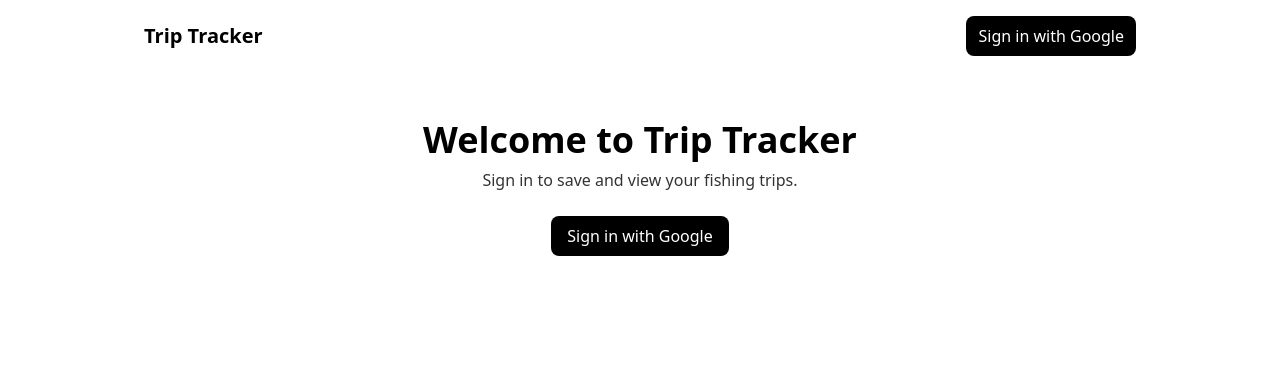
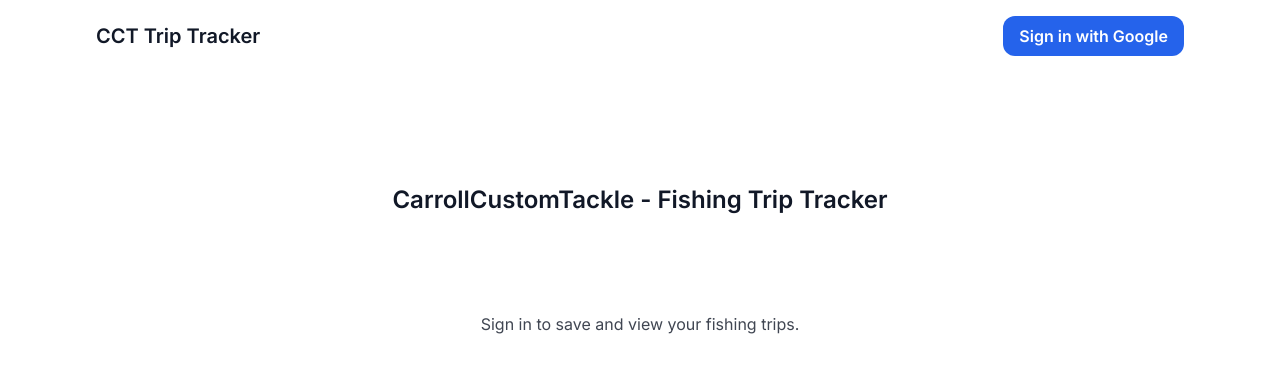
Before and after one commit to matthewcarroll2020/fishing-trip-tracker, a React (Vite) app: page / in a window 1280 px wide. Shown: the top 372 px of the page. Built offline with nearby package versions, Linux system fonts and the light colour scheme; no server answers.

Commit message:
adjust styling and comments

```diff
--- a/index.html
+++ b/index.html
@@ -6,6 +6,9 @@
     <meta charset="UTF-8" />
     <meta name="viewport" content="width=device-width, initial-scale=1.0" />
     <title>Fishing Trip Tracker</title>
+
+    <link rel="preconnect" href="https://fonts.gstatic.com" crossorigin>
+    <link href="https://fonts.googleapis.com/css2?family=Inter:wght@400;600;700&display=swap" rel="stylesheet">
   </head>
   <body>
     <div id="root"></div>
--- a/src/App.jsx
+++ b/src/App.jsx
@@ -10,15 +10,13 @@
 // Navbar component for navigation
 function Navbar({ user }) {
   return (
-    <header className="max-w-5xl mx-auto px-4 py-4 flex items-center justify-between">
-      <Link to="/" className="text-xl font-semibold">Trip Tracker</Link>
+    <header className="container-app py-4 flex items-center justify-between">
+      <a href="#/" className="text-xl font-semibold">CCT Trip Tracker</a>
       <nav className="flex items-center gap-3">
-        {/* Add trip form route */}
-        {user && <Link to="/add" className="px-3 py-2 rounded-lg bg-black text-white">Add trip</Link>}
-        {/* Sign in/sign out button */}
+        {user && <a href="#/add" className="btn btn-primary">Add trip</a>}
         {user
-          ? <button onClick={() => signOut(auth)} className="px-3 py-2 rounded-lg border">Sign out</button>
-          : <button onClick={() => signInWithPopup(auth, provider)} className="px-3 py-2 rounded-lg bg-black text-white">Sign in with Google</button>}
+          ? <button onClick={() => signOut(auth)} className="btn btn-outline">Sign out</button>
+          : <button onClick={() => signInWithPopup(auth, provider)} className="btn btn-primary">Sign in with Google</button>}
       </nav>
     </header>
   );
--- a/src/components/TripForm.jsx
+++ b/src/components/TripForm.jsx
@@ -64,8 +64,8 @@
         <input type="date" name="date" value={form.date} onChange={onChange} className="w-full border rounded-lg px-3 py-2" />
       </div>
       <div>
-        <label className="block text-sm mb-1">Location</label>
-        <input name="location" value={form.location} onChange={onChange} className="w-full border rounded-lg px-3 py-2" />
+        <label className="label">Location</label>
+        <input name="location" value={form.location} onChange={onChange} className="input" />
       </div>
       <div>
         <label className="block text-sm mb-1">Fish caught, comma separated</label>
--- a/src/components/TripList.jsx
+++ b/src/components/TripList.jsx
@@ -29,10 +29,12 @@
     <ul className="grid grid-cols-1 sm:grid-cols-2 gap-4 mt-4">
       {/* Map over trips and display each one (location, date, species) */}
       {trips.map(t => (
-        <li key={t.id} className="rounded-2xl border p-4">
+        <li key={t.id} className="card p-4">
           <h3 className="text-lg font-semibold">{t.location || "Unknown spot"}</h3>
-          <p className="text-sm opacity-80">{new Date(t.date).toLocaleDateString()}</p>
-          <p className="mt-2 text-sm">Fish, {(t.species || []).join(", ") || "n,a"}</p>
+          <p className="text-sm text-gray-500">{new Date(t.date).toLocaleDateString()}</p>
+          <p className="mt-2 text-sm text-gray-600 dark:text-gray-300">
+            Fish: {(t.species || []).join(", ") || "N/A"}
+          </p>
         </li>
       ))}
     </ul>
--- a/src/index.css
+++ b/src/index.css
@@ -3,3 +3,37 @@
 @tailwind base;
 @tailwind components;
 @tailwind utilities;
+
+/* Base layer: set app-wide defaults */
+@layer base {
+  :root {
+    --bg: 255 255 255;   /* white */
+    --fg: 17 24 39;      /* gray-900 */
+    --muted: 107 114 128;/* gray-500 */
+  }
+  .dark {
+    --bg: 17 24 39;      /* gray-900 */
+    --fg: 243 244 246;   /* gray-100 */
+    --muted: 156 163 175;/* gray-400 */
+  }
+
+  html, body, #root {
+    height: 100%;
+  }
+  body {
+    @apply antialiased bg-[rgb(var(--bg))] text-[rgb(var(--fg))];
+    font-family: "Inter", ui-sans-serif, system-ui, -apple-system, Segoe UI, Roboto, Helvetica, Arial, "Apple Color Emoji","Segoe UI Emoji";
+  }
+}
+
+/* Components layer: simple reusable patterns */
+@layer components {
+  .container-app { @apply max-w-content mx-auto px-4; }
+  .card { @apply bg-white dark:bg-gray-800 border border-gray-200/70 dark:border-gray-700 rounded-2xl shadow-card; }
+  .btn { @apply inline-flex items-center justify-center rounded-xl px-4 py-2 font-semibold transition; }
+  .btn-primary { @apply btn bg-brand text-white hover:bg-brand-700; }
+  .btn-outline { @apply btn border border-gray-300 hover:bg-gray-50 dark:border-gray-600 dark:hover:bg-gray-700; }
+  .input { @apply w-full rounded-xl border border-gray-300 dark:border-gray-600 bg-white dark:bg-gray-800 px-3 py-2 focus:outline-none focus:ring-2 focus:ring-brand/60; }
+  .label { @apply block text-sm font-medium text-gray-700 dark:text-gray-300 mb-1; }
+  .section-title { @apply text-2xl font-semibold; }
+}
--- a/src/pages/Home.jsx
+++ b/src/pages/Home.jsx
@@ -4,8 +4,8 @@
 import { Link } from "react-router-dom";
 
 export default function Home({ user }) {
-  // If user is not logged in, prompt to sign in on Welcome page
-  if (!user) return <p className="mt-6">Please sign in on the Welcome page.</p>;
+  // If user is not logged in, prompt to sign in
+  if (!user) return <p className="mt-6">Please sign in to view your trips.</p>;
 
   // If user is logged in, show their trips
   return (
--- a/src/pages/Welcome.jsx
+++ b/src/pages/Welcome.jsx
@@ -8,16 +8,10 @@
   if (user) return <Navigate to="/app" replace />;
   return (
     <section className="max-w-xl mx-auto mt-12 text-center">
-      <h1 className="text-4xl font-bold">Welcome to Trip Tracker</h1>
+      <main className="container-app py-16 text-center">
+        <h1 className="section-title mb-6">CarrollCustomTackle - Fishing Trip Tracker</h1>
+      </main>
       <p className="mt-2 opacity-80">Sign in to save and view your fishing trips.</p>
-
-      {/* Sign in button */}
-      <button
-        onClick={() => signInWithPopup(auth, provider)}
-        className="mt-6 px-4 py-2 rounded-lg bg-black text-white"
-      >
-        Sign in with Google
-      </button>
     </section>
   );
 }
--- a/tailwind.config.js
+++ b/tailwind.config.js
@@ -3,6 +3,42 @@
 /** @type {import('tailwindcss').Config} */
 export default {
   content: ["./index.html", "./src/**/*.{js,jsx,ts,tsx}"],
-  theme: { extend: {} },
+  darkMode: "class", // enable dark mode via a 'dark' class on <html> or <body>
+  theme: {
+    extend: {
+      // Brand colors (tweak to your taste)
+      colors: {
+        brand: {
+          DEFAULT: "#2563eb", // blue-600 base
+          50:  "#eff6ff",
+          100: "#dbeafe",
+          200: "#bfdbfe",
+          300: "#93c5fd",
+          400: "#60a5fa",
+          500: "#3b82f6",
+          600: "#2563eb",
+          700: "#1d4ed8",
+          800: "#1e40af",
+          900: "#1e3a8a"
+        }
+      },
+      // Rounded and shadow defaults for a soft look
+      borderRadius: {
+        xl: "0.75rem",
+        "2xl": "1rem",
+      },
+      boxShadow: {
+        card: "0 6px 20px rgba(0,0,0,.08)",
+      },
+      // Typography scale if you want slightly larger base
+      fontSize: {
+        base: ["16px", "1.6"], // size, line-height
+      },
+      // Container helper for readable max-width
+      maxWidth: {
+        "content": "1120px",
+      },
+    },
+  },
   plugins: [],
-}
+};
```
Also changed, not shown: src/lib/firebase.js (line endings or trailing spaces).
